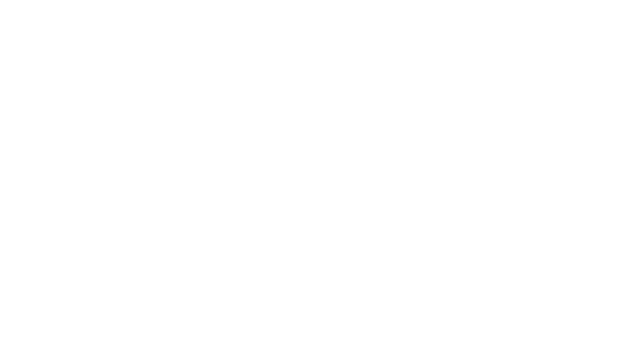
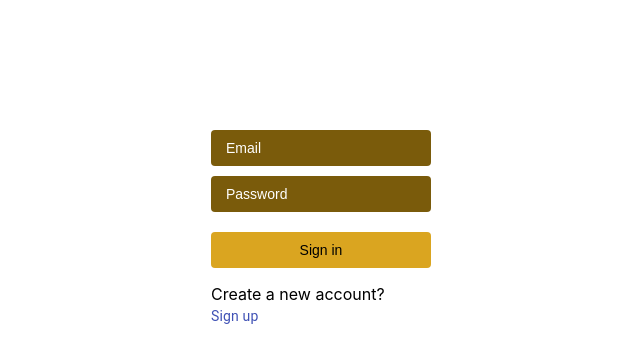
Before and after one commit to naeem676/assignment-nine, a React (Create React App) app: page /login in a window 1280 px wide. Shown: the top 362 px of the page, without its empty margins (319-959 px from the left). Built offline with nearby package versions, Linux system fonts and the light colour scheme.

Commit message:
form complited

```diff
--- a/package.json
+++ b/package.json
@@ -9,6 +9,7 @@
     "@testing-library/react": "^11.2.5",
     "@testing-library/user-event": "^12.8.1",
     "bootstrap": "^4.6.0",
+    "firebase": "^8.3.0",
     "react": "^17.0.1",
     "react-bootstrap": "^1.5.1",
     "react-dom": "^17.0.1",
--- a/src/App.js
+++ b/src/App.js
@@ -10,15 +10,15 @@
 import NoMatch from './components/nomatch/NoMatch';
 import { createContext, useState } from 'react';
 import Longin from './components/login/Longin';
-const LocationContext = createContext({});
-const UserContext = createContext([]);
+export const LocationContext = createContext({});
+export const UserContext = createContext([]);
 
 function App() {
   const [location, setLocation] = useState({});
-  const [user, setUser]= useState([]);
+  const [loggInUser, setLoggInUser]= useState([]);
   return (
     <LocationContext.Provider value={[location, setLocation]}>
-    <UserContext.Provider value={[user, setUser]}>
+    <UserContext.Provider value={[loggInUser, setLoggInUser]}>
     <Router>
       <Switch>
       <Route exact path='/'>
--- /dev/null
+++ b/src/components/firebaseConfig/firebaseConfig.js
@@ -0,0 +1,8 @@
+export const firebaseConfig = {
+    apiKey: "AIzaSyBMpPpclx6jCu6m7vbnumFAcMiwR5qALiQ",
+    authDomain: "assignment-nine-cc25c.firebaseapp.com",
+    projectId: "assignment-nine-cc25c",
+    storageBucket: "assignment-nine-cc25c.appspot.com",
+    messagingSenderId: "956079849533",
+    appId: "1:956079849533:web:7b52bc264a6c87b40f6a54"
+  };
--- a/src/components/login/Login.css
+++ b/src/components/login/Login.css
@@ -0,0 +1,17 @@
+.frm{
+    margin: 100px 500px;
+}
+.input-style{
+    width: 100%;
+    background-color: rgb(122, 91, 11);
+    color: white;
+    border: goldenrod;
+
+}
+input[type="submit"]{
+    background-color: goldenrod;
+}
+input[type="submit"]:hover{
+    background-color: rgb(95, 69, 2);
+    cursor: pointer;
+}
--- a/src/components/login/Longin.js
+++ b/src/components/login/Longin.js
@@ -1,12 +1,163 @@
-import React from 'react';
+import React, { useContext, useState } from 'react';
 import './Login.css';
+import Link from '@material-ui/core/Link';
+import firebase from "firebase/app";
+import "firebase/auth";
+import { firebaseConfig } from '../firebaseConfig/firebaseConfig';
+import { UserContext } from '../../App';
+
+
+
+if(firebase.apps.length === 0) {
+    firebase.initializeApp(firebaseConfig);
+  }
+
+
+
 
 
 const Longin = () => {
+    const [newUser, setNewUser] = useState(false);
+    const [loggInUser, setLoggInUser] = useContext(UserContext);
+    const [user, setUser] = useState({
+        name:'',
+        email:'',
+        password:'',
+        confirm: '',
+        error:'',
+        success:false
+    });
+
+
+
+    const handleBlur = (e) => {
+
+
+
+        let fieldValidation = true;
+
+        if (e.target.name === "email") {
+            fieldValidation = /\S+@\S+\.\S+/.test(e.target.value);
+
+
+
+        }
+        if (e.target.name === "password") {
+            fieldValidation = /^(?=.*\d)[a-zA-Z0-9]{7,}$/.test(e.target.value);
+
+        }
+        if (e.target.name === "name") {
+            fieldValidation = e.target.value;
+
+
+
+        }
+
+        if (e.target.name === "confirm") {
+            fieldValidation = e.target.value;
+
+        }
+        if(e.target.value !== user.password){
+
+            setUser({confirm:e.target.value})
+        }
+
+
+        if(fieldValidation){
+            const newUserInfo = {...user};
+            newUserInfo[e.target.name] = e.target.value;
+            setUser(newUserInfo);
+            console.log(newUserInfo)
+
+        }
+
+
+
+
+
+    }
+
+
+
+    const handleSubmit= (e)=> {
+
+
+
+
+
+        if(newUser && user.email && user.password){
+            if(user.password !== user.confirm){
+                alert("The passwords doesn't match")
+                return false;
+            }
+
+
+            firebase.auth().createUserWithEmailAndPassword(user.email, user.password)
+                .then((res) => {
+
+
+                    const newUserInfo = {...user};
+
+
+                    newUserInfo.error = '';
+                    newUserInfo.success = true;
+                    setUser(newUserInfo)
+                    console.log(res)
+
+
+
+                })
+                .catch((error) => {
+                    const newUserInfo = {...user}
+                    newUserInfo.error = error.message;
+                    newUserInfo.success = false;
+                    setUser(newUserInfo)
+                    console.log(error)
+
+
+                });
+        }
+        if(user.email && user.password){
+            firebase.auth().signInWithEmailAndPassword(user.email, user.password)
+                .then((userCredential) => {
+
+
+                    const newUserInfo = {...user};
+
+                    newUserInfo.error = '';
+                    newUserInfo.success = true;
+                    setUser(newUserInfo)
+                    setLoggInUser(newUserInfo);
+
+                })
+                .catch((error) => {
+                    const newUserInfo = {...user}
+                    newUserInfo.error = error.message;
+                    newUserInfo.success = false;
+                    setUser(newUserInfo);
+                    setLoggInUser(newUserInfo);
+                });
+        }
+
+
+         e.preventDefault()
+    }
+
+
 
 
     return (
         <div>
+            <form className='frm' onSubmit={handleSubmit}>
+                {newUser && <input className='input-style' onBlur={handleBlur} type="text" name="name" id="Name" placeholder='Name'/>}
+                <input className='input-style' onBlur={handleBlur} type="email" name="email" id="Email" placeholder='Email' required />
+                <input className='input-style' onBlur={handleBlur} type="password" name="password" id="Password" placeholder='Password' required />
+                { newUser && <input className='input-style' onBlur={handleBlur} type="password" name="confirm" id="Confirm" placeholder='Confirm Password' required/>}
+                <input type="submit" value={newUser ? "Sign up" : "Sign in"}/>
+                {newUser ? <p>Already have an account? <Link component="button" variant="body2" onClick={()=> setNewUser(false)}>  Sign in </Link></p> : <p>Create a new account? <Link component="button" variant="body2" onClick={()=> setNewUser(true)}> Sign up </Link></p>}
+                {user.error}
+                { user.success && <p style={{color:'green'}}>User {newUser ? "created" : "logged" } successfully</p>}
+            </form>
         </div>
     );
 };
```
Also changed, not shown: 1 other file (tests, documents, lock files or other folders).
